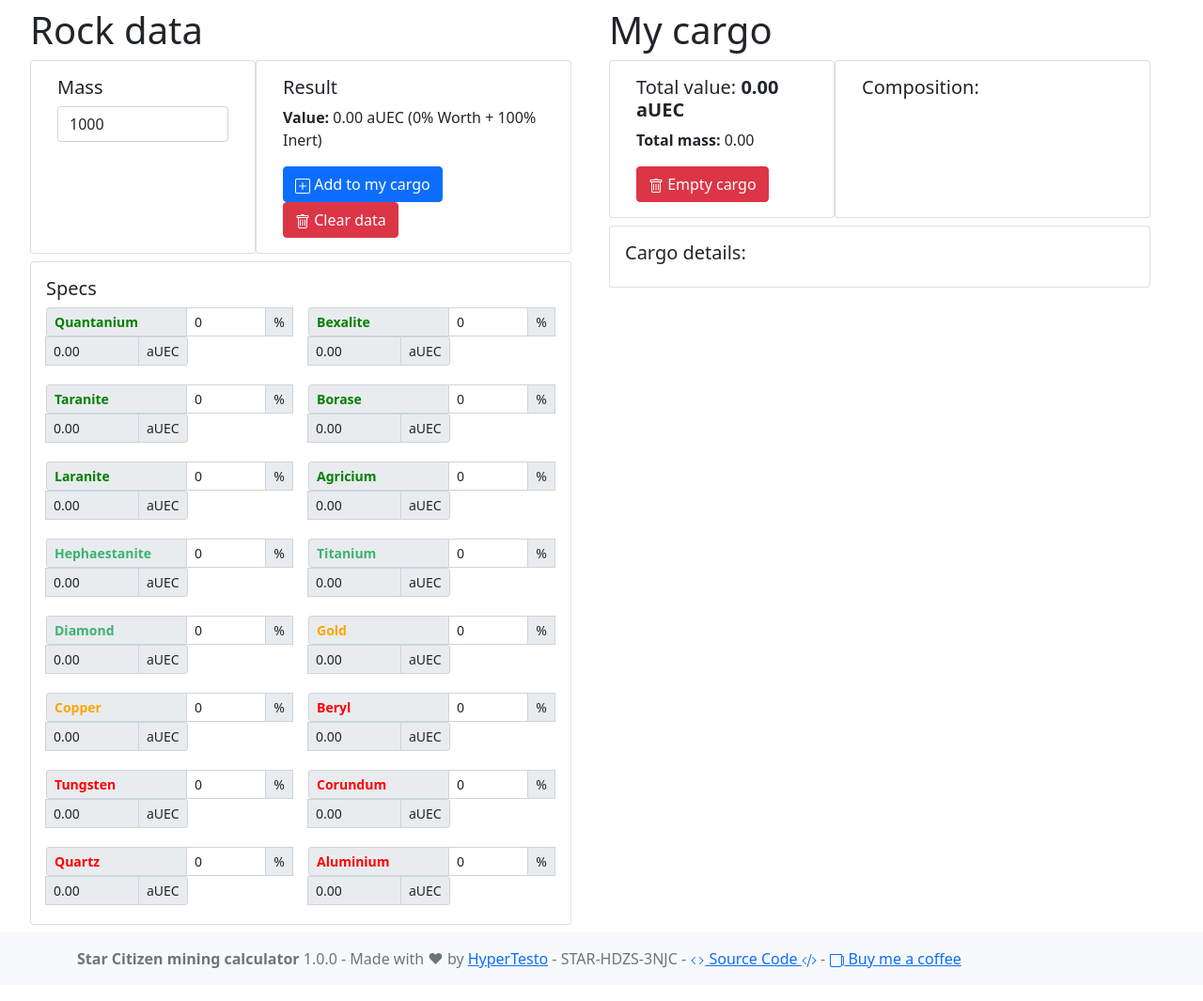
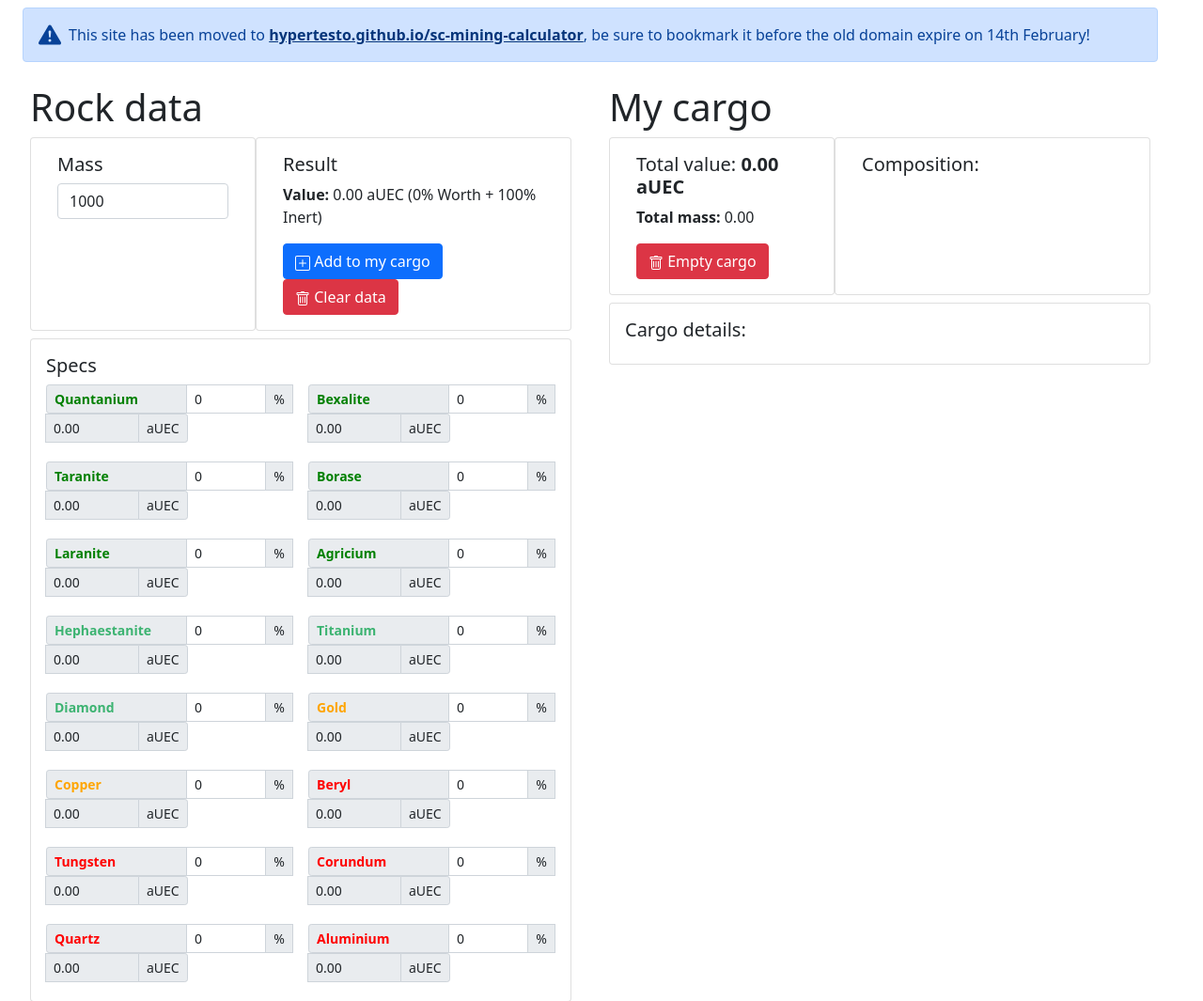
Before and after one commit to HyperTesto/sc-mining-calculator, a plain HTML site: page index.html in a window 1280 px wide. Shown: the top 1065 px of the page at 94% size. Drawn offline with nearby package versions, Linux system fonts and the light colour scheme.

Commit message:
Added a notification about the new site URL

```diff
--- a/index.html
+++ b/index.html
@@ -20,6 +20,16 @@
     <!-- Begin page content -->
     <main class="flex-shrink-0" id="app">
         <div class="container-fluid row ">
+            <section class="col-12">
+                <div class="alert alert-primary d-flex align-items-center mx-auto mt-2" role="alert">
+                    <svg xmlns="http://www.w3.org/2000/svg" width="24" height="24" fill="currentColor" class="bi bi-exclamation-triangle-fill flex-shrink-0 me-2" viewBox="0 0 16 16" role="img" aria-label="Warning:">
+                        <path d="M8.982 1.566a1.13 1.13 0 0 0-1.96 0L.165 13.233c-.457.778.091 1.767.98 1.767h13.713c.889 0 1.438-.99.98-1.767L8.982 1.566zM8 5c.535 0 .954.462.9.995l-.35 3.507a.552.552 0 0 1-1.1 0L7.1 5.995A.905.905 0 0 1 8 5zm.002 6a1 1 0 1 1 0 2 1 1 0 0 1 0-2z"/>
+                    </svg>
+                    <div>
+                        This site has been moved to <a href="https://hypertesto.github.io/sc-mining-calculator/" class="alert-link">hypertesto.github.io/sc-mining-calculator</a>, be sure to bookmark it before the old domain expire on 14th February!
+                    </div>
+                </div>
+            </section>
             <section class="col-6">
                 <h1 class="m-2">Rock data</h1>
                 <div class="row m-2">
```
